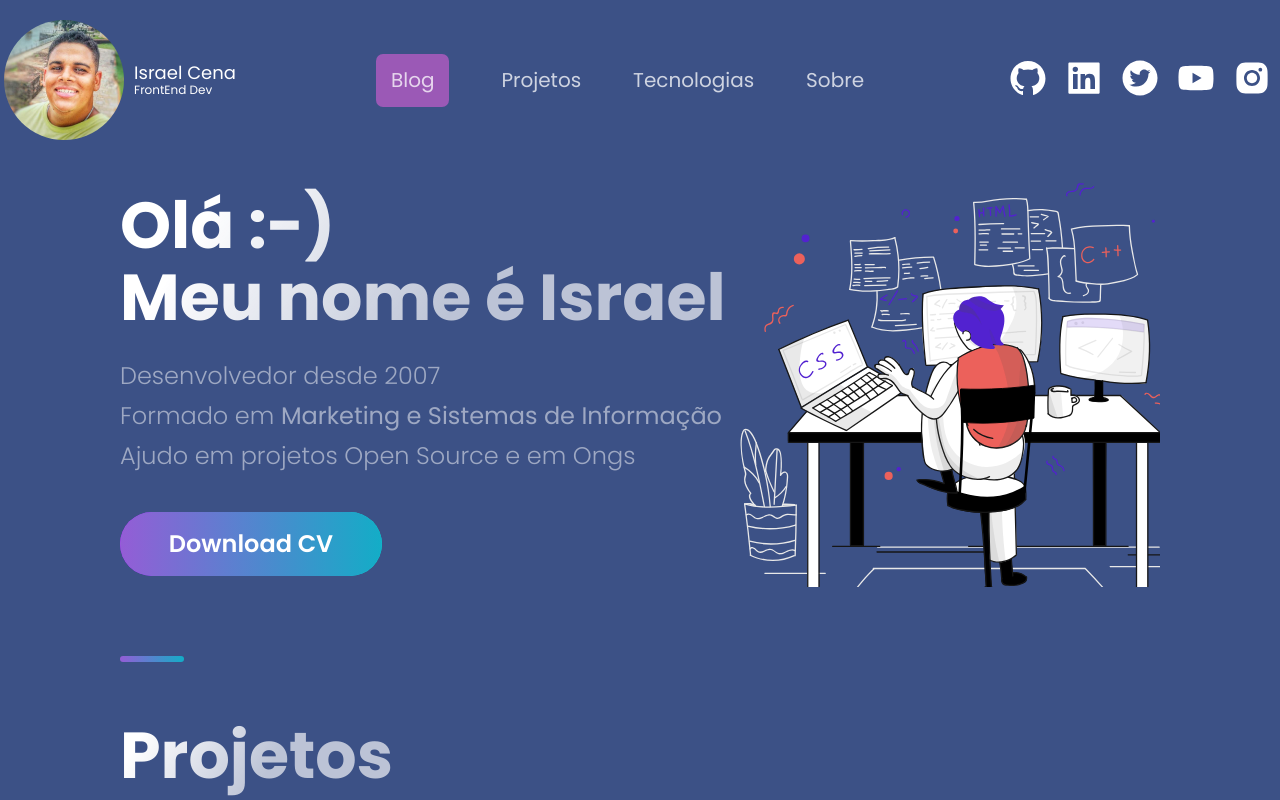
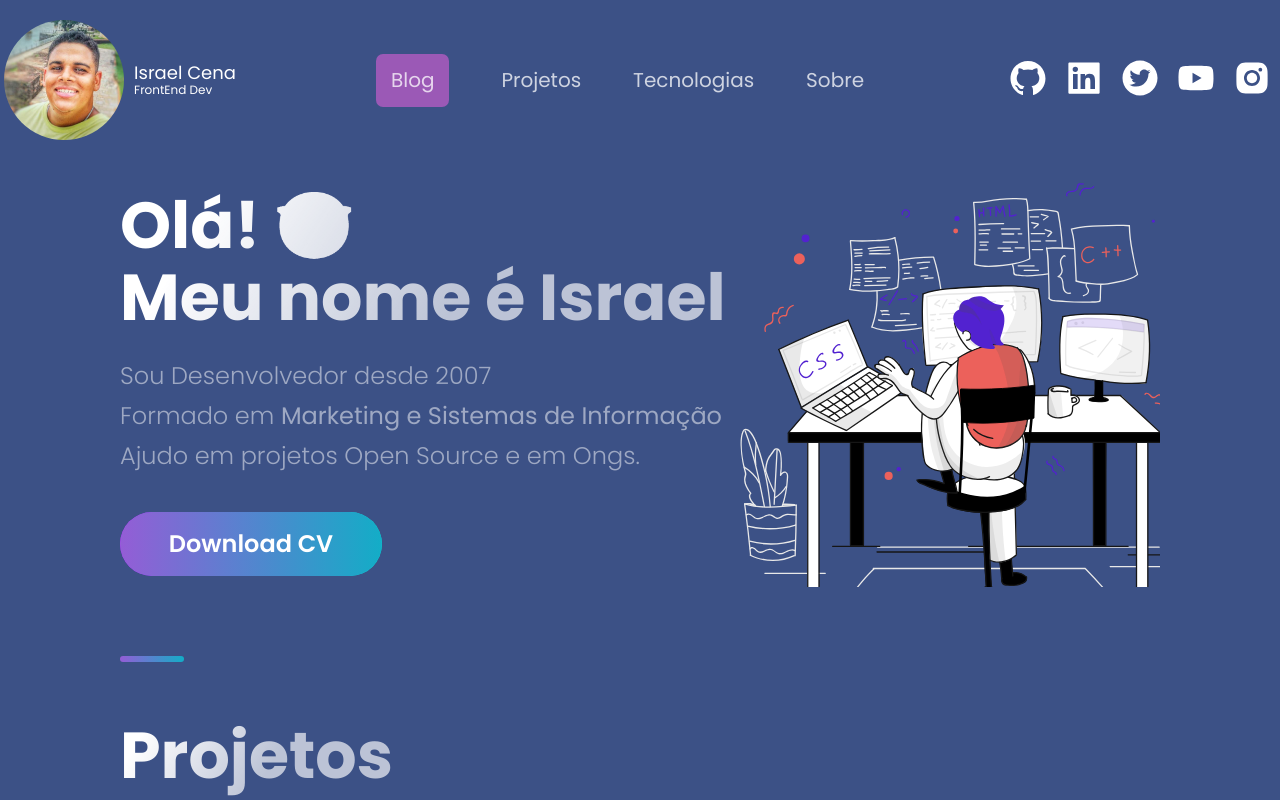
Before and after one commit to israelcena/mynewportfolio, a Next.js app: page / in a window 1280 px wide. Shown: the top 800 px of the page. Built offline with nearby package versions, Linux system fonts and the light colour scheme.

Commit message:
rework text

```diff
--- a/src/components/Hero/Hero.js
+++ b/src/components/Hero/Hero.js
@@ -13,13 +13,13 @@ const Hero = () => (
   <Section row nopadding>
     <LeftSection>
       <SectionTitle main center>
-        Olá :-) <br />
+        Olá! 🤓 <br />
         Meu nome é Israel
       </SectionTitle>
       <SectionText>
-        Desenvolvedor desde 2007 <br />
+        Sou Desenvolvedor desde 2007 <br />
         Formado em <strong>Marketing e Sistemas de Informação</strong> <br />
-        Ajudo em projetos Open Source e em Ongs
+        Ajudo em projetos Open Source e em Ongs.
       </SectionText>
       <Button
         onClick={() =>
```
